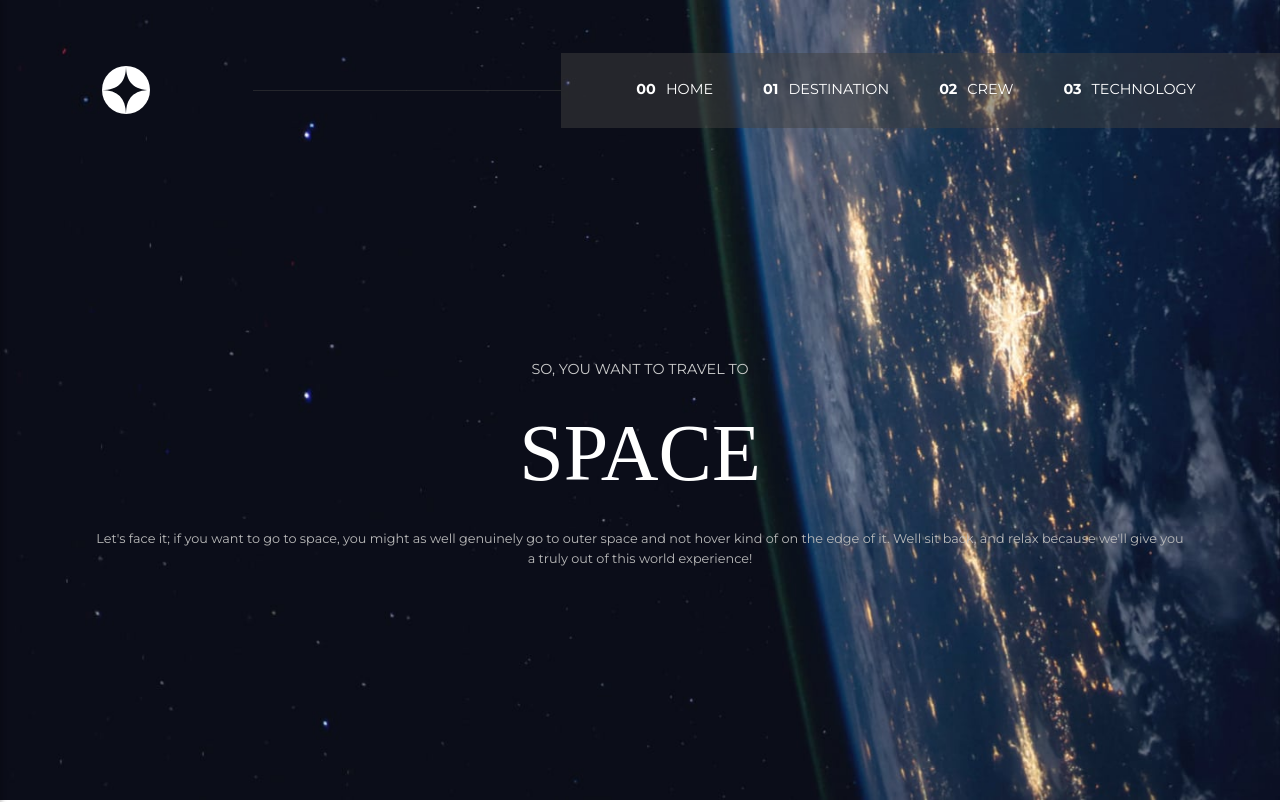
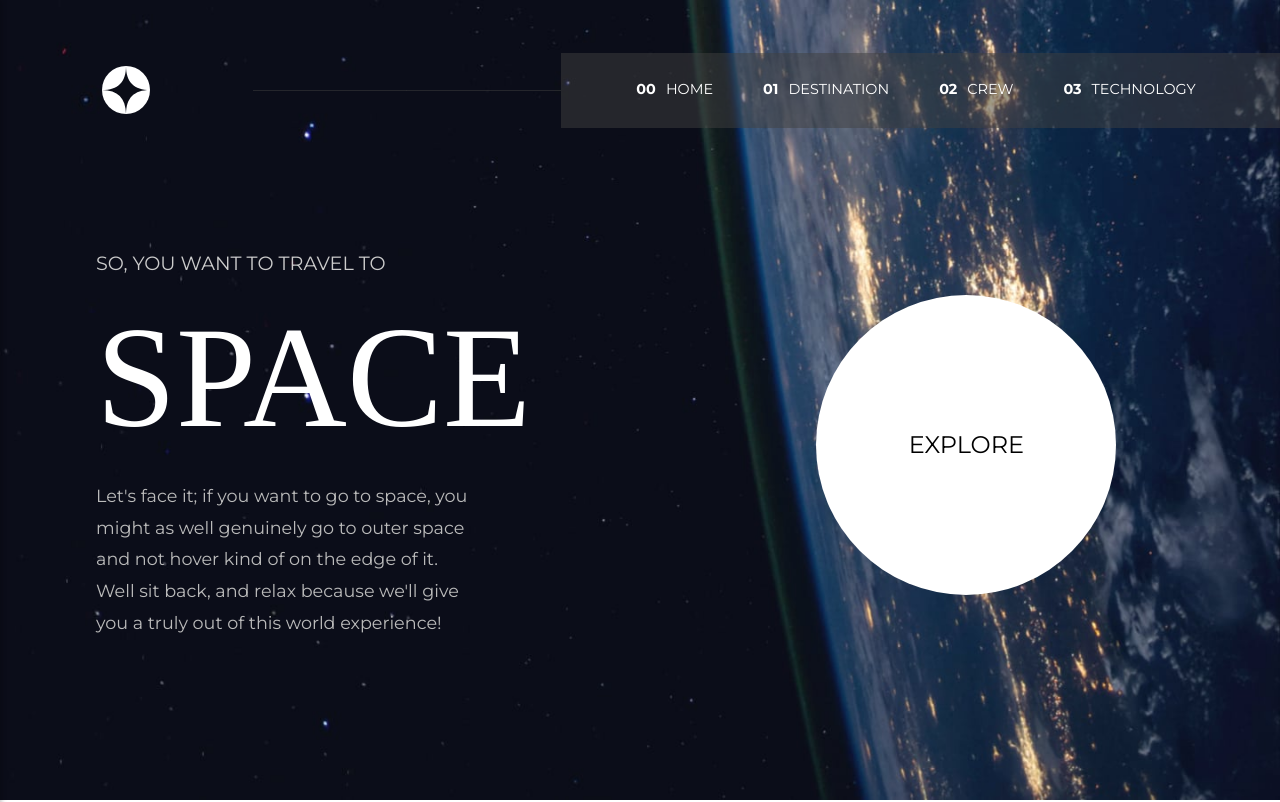
Before and after one commit to darrk-heart/space-voyage-hub_final, a React (Create React App) app: page / in a window 1280 px wide. Shown: the top 802 px of the page. Built offline with nearby package versions, Linux system fonts and the light colour scheme; a web font is replaced by a local one.

Commit message:
home responsiveness done

```diff
--- a/src/Components/Control/Control.module.css
+++ b/src/Components/Control/Control.module.css
@@ -26,7 +26,6 @@
   padding: 20px;
   z-index: 1000;
 }
-
 .show {
   transform: translateX(0);
 }
@@ -48,27 +47,10 @@
 }
 .tabletViewControl {
   display: none;
-}
-
-@media (min-width: 1024px) {
-  /* Laptop-specific styles */
-  .controls {
-    width: 100%;
-    padding-top: 3%;
-    justify-content: space-between;
-  }
-  .logo {
-    padding: 0 8% 0 8%;
-  }
-  .icon {
-    display: none;
-  }
-
-  .tabletViewControl {
-    display: flex;
   align-items: center;
   width: 90%;
 }
+
 .lists {
   list-style-type: none;
   display: flex;
@@ -100,4 +82,19 @@
 .selected {
   border-bottom: 3px solid white;
 }
+
+@media (min-width: 1024px) {
+  .controls {
+    width: 100%;
+    padding-top: 3%;
   }
+  .logo {
+    padding: 0 8% 0 8%;
+  }
+  .icon {
+    display: none;
+  }
+  .tabletViewControl {
+    display: flex;
+  }
+}
--- a/src/Components/Home/Home.module.css
+++ b/src/Components/Home/Home.module.css
@@ -61,15 +61,47 @@
   cursor: pointer;
 }
 
-
 @media (min-width: 1024px) {
-  /* Laptop-specific styles */
   .background {
     background-image: url("../../assets/home/background-home-desktop.jpg");
-    background-size: cover;
-    background-position: center;
-    background-repeat: no-repeat;
-    width: 100vw;
-    height: 100vh;
+  }
+
+  .text {
+    flex-direction: row;
+    justify-content: space-between;
+    width: 100%;
+    margin-top: 10%;
+  }
+
+  .firstText {
+    width: 50%;
+    margin: 0;
+    text-align: left;
+  }
+  .secondText {
+    width: 50%;
+    margin: 0;
+    display: flex;
+    align-items: center;
+  }
+
+  .secondText h1 {
+    width: 300px;
+    height: 300px;
+    position: relative;
+    left: 60%;
+  }
+
+  .firstText h3 {
+    font-size: 1.2rem;
+  }
+  .firstText h1 {
+    font-size: 9rem;
+    margin: 20px 0;
+  }
+  .firstText p {
+    font-size: 1.1rem;
+    line-height: 1.8;
+    width: 69%;
   }
 }
```
Lines whose indentation alone changed are shown as unchanged.
